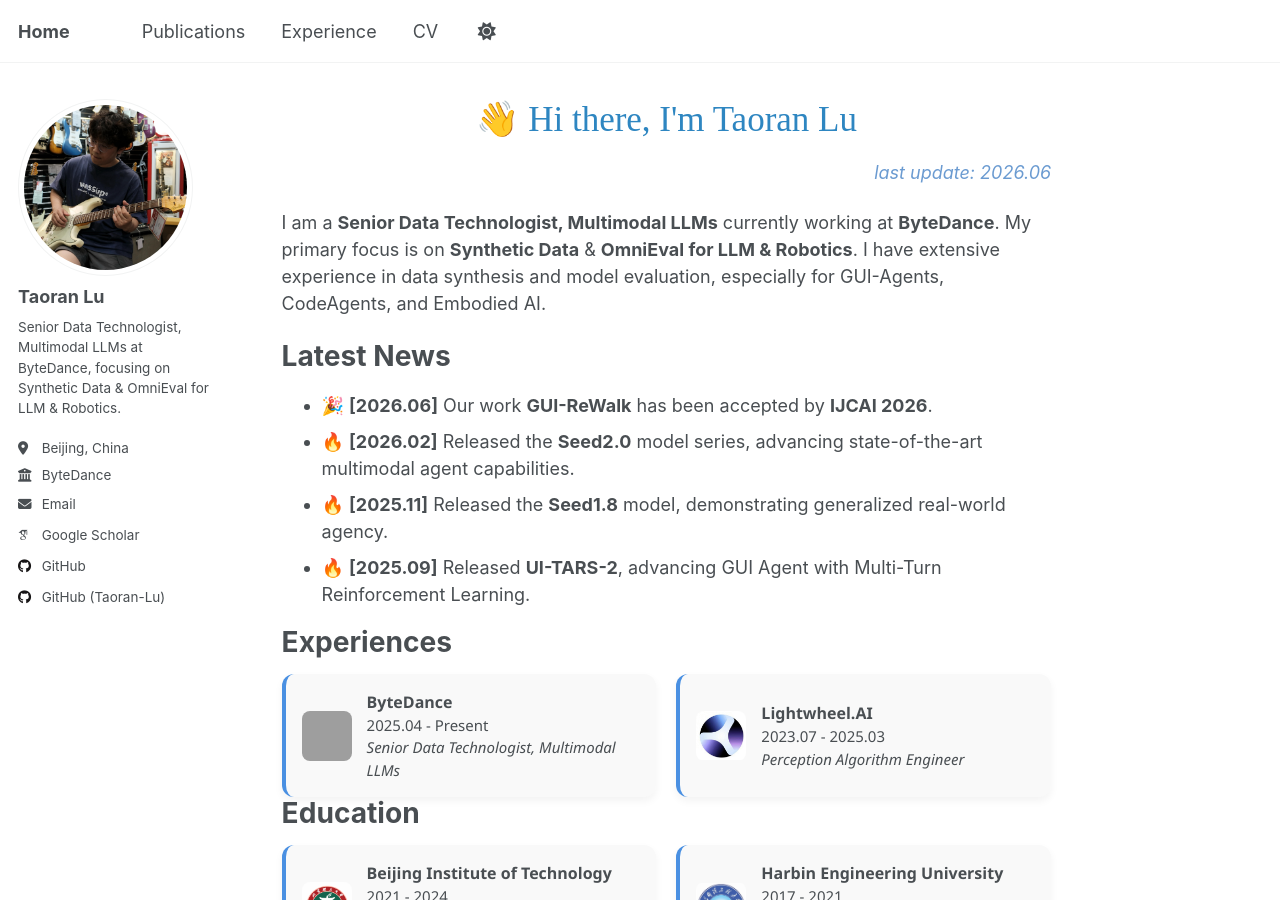
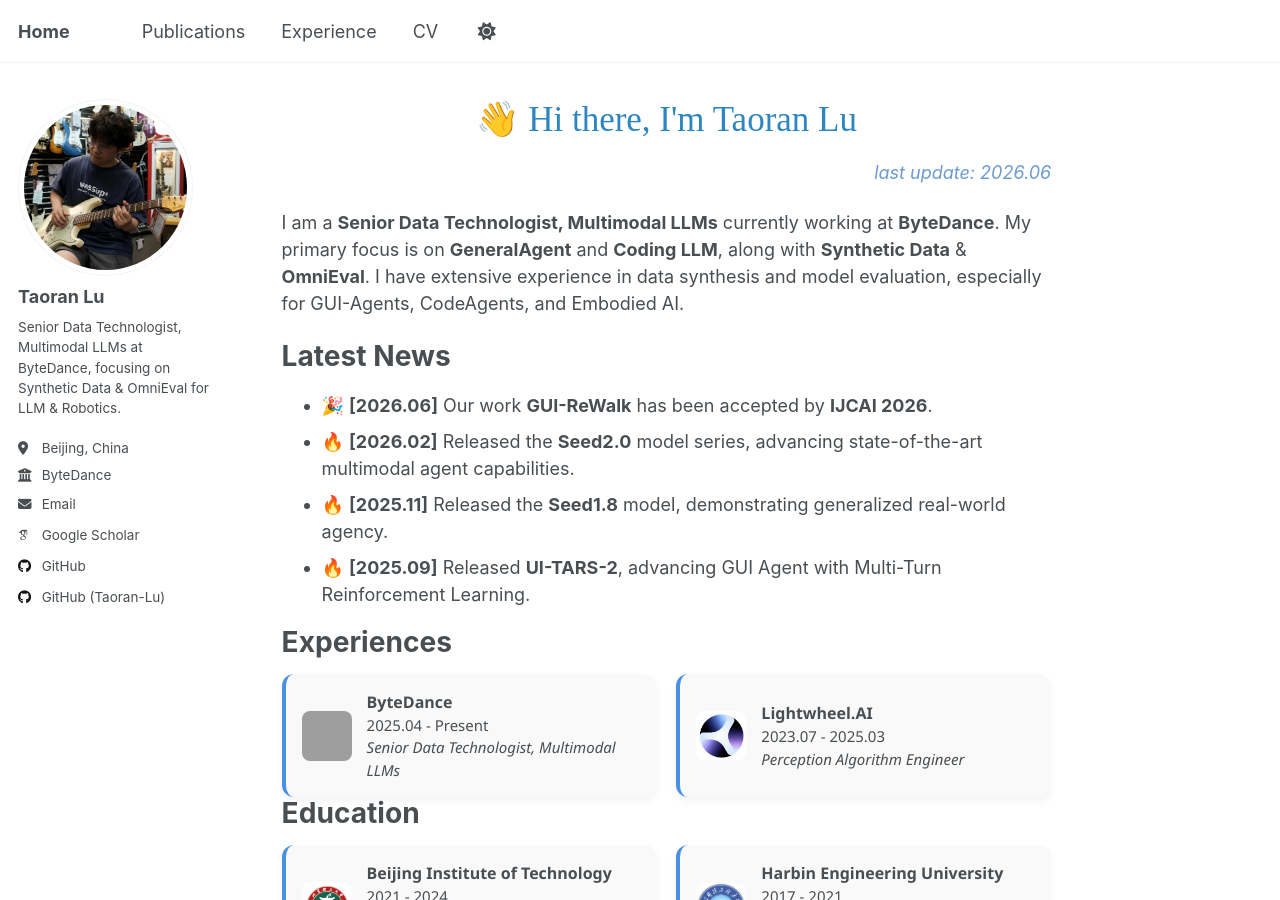
Before and after one commit to Colourent/Colourent.github.io, a Jekyll site: the page built from _pages/about.md, in a window 1280 px wide and 900 px high. Built offline with Jekyll 4.4.1, drawn with Linux system fonts in a browser that asks for light colours; some web fonts are replaced; a script that is not in the unit is left out; grey boxes are pictures that could not be loaded.

Commit message:
Update Projects: reorder projects, update CodeAgent start date and Seed pipeline end date, update bio focus

```diff
--- a/_pages/about.md
+++ b/_pages/about.md
@@ -80,7 +80,7 @@ redirect_from:
 <h1 class="main-heading">👋 Hi there, I'm Taoran Lu</h1>
 <p class="update-time">last update: 2026.06</p>
 
-I am a **Senior Data Technologist, Multimodal LLMs** currently working at **ByteDance**. My primary focus is on **Synthetic Data** & **OmniEval for LLM & Robotics**. I have extensive experience in data synthesis and model evaluation, especially for GUI-Agents, CodeAgents, and Embodied AI.
+I am a **Senior Data Technologist, Multimodal LLMs** currently working at **ByteDance**. My primary focus is on **GeneralAgent** and **Coding LLM**, along with **Synthetic Data** & **OmniEval**. I have extensive experience in data synthesis and model evaluation, especially for GUI-Agents, CodeAgents, and Embodied AI.
 
 Latest News
 ======
```
